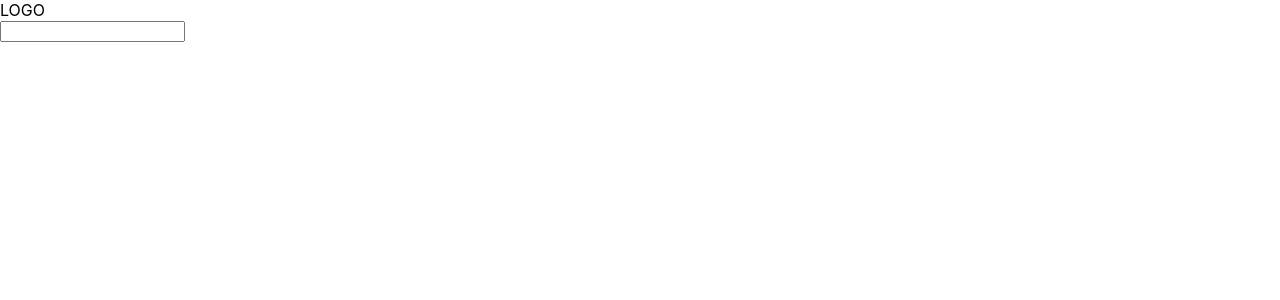
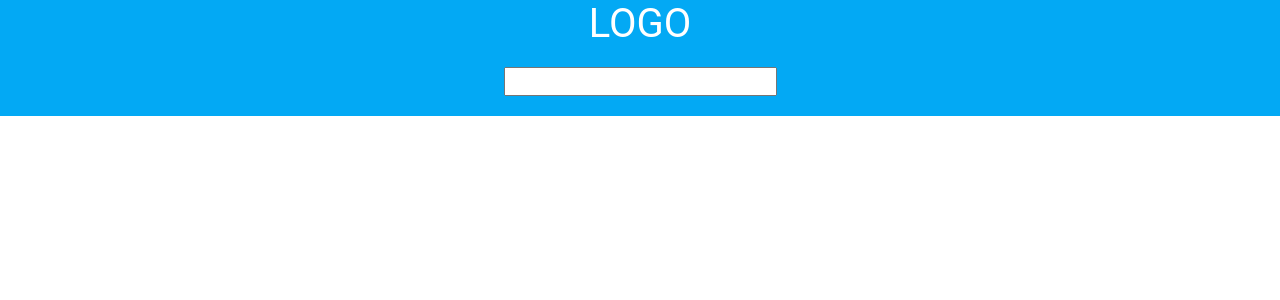
Before and after one commit to SathishSaminathan/ReactJsTutorials, a React (Create React App) app: page / in a window 1280 px wide. Shown: the top 300 px of the page. Built offline with nearby package versions, Linux system fonts and the light colour scheme.

Commit message:
initial_commit

```diff
--- a/public/index.html
+++ b/public/index.html
@@ -10,6 +10,7 @@
       homescreen on Android. See https://developers.google.com/web/fundamentals/web-app-manifest/
     -->
     <link rel="manifest" href="%PUBLIC_URL%/manifest.json">
+    <link href="https://fonts.googleapis.com/css?family=Anton" rel="stylesheet">
     <!--
       Notice the use of %PUBLIC_URL% in the tags above.
       It will be replaced with the URL of the `public` folder during the build.
--- /dev/null
+++ b/src/components/css/styles.css
@@ -0,0 +1,19 @@
+body {
+    margin: 0
+}
+
+header {
+    background: #03a9f4;
+    text-align: center
+}
+
+.logo {
+    color: #fff;
+    font-size: 40px;
+    font-family: 'Roboto'
+}
+
+header input {
+    font-size: 20px;
+    margin: 20px 0
+}
--- a/src/components/header.js
+++ b/src/components/header.js
@@ -1,4 +1,6 @@
 import React, { Component } from "react";
+
+import "./css/styles.css";
 
 // const _getDate = () => {
 //   const date = new Date();
@@ -22,9 +24,21 @@ import React, { Component } from "react";
  */
 class Header extends Component {
   render() {
+    /** ONE TYPE OF STYLING
+     * const styles = {
+        header:{
+            background:'#03a9f4'
+        },
+        logo:{
+            color:'#fff',
+            fontFamily:'Anton',
+            textAlign:'center'
+        }
+    };
+     */
     return (
       <header>
-        <div>LOGO</div>
+        <div className="logo">LOGO</div>
         <input />
       </header>
     );
--- a/src/index.css
+++ b/src/index.css
@@ -3,7 +3,7 @@ body {
   padding: 0;
   font-family: -apple-system, BlinkMacSystemFont, "Segoe UI", "Roboto", "Oxygen",
     "Ubuntu", "Cantarell", "Fira Sans", "Droid Sans", "Helvetica Neue",
-    sans-serif;
+    sans-serif,'Anton';
   -webkit-font-smoothing: antialiased;
   -moz-osx-font-smoothing: grayscale;
 }
```
